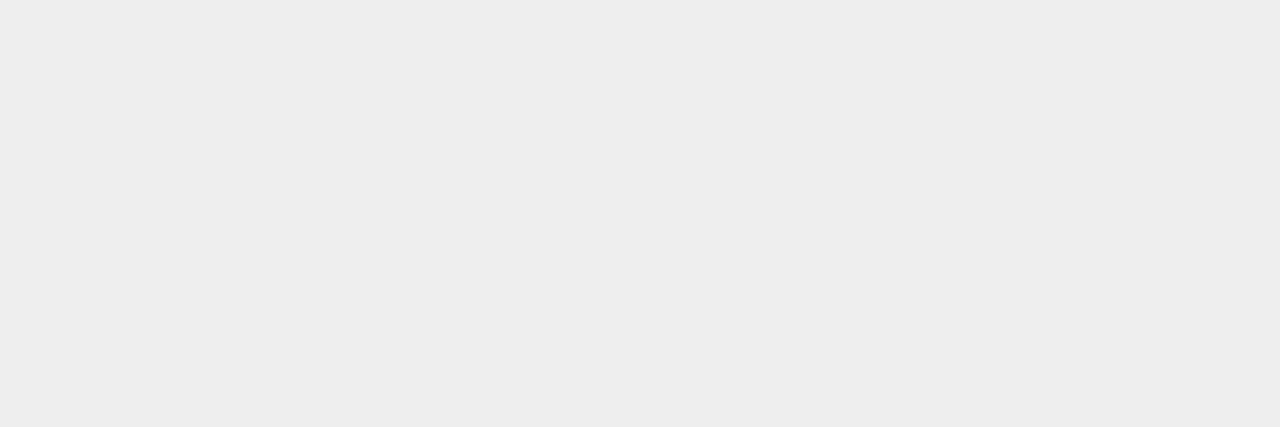
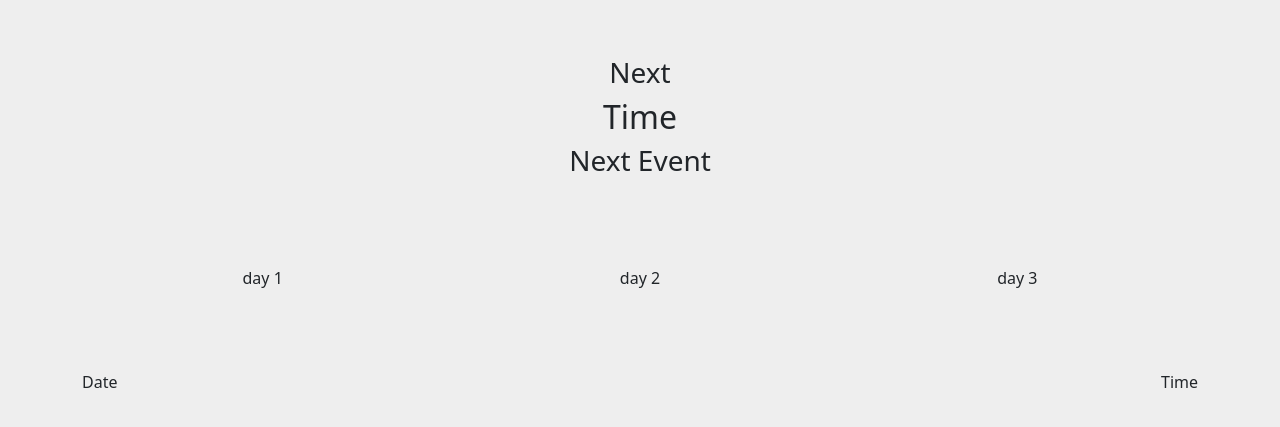
Before and after one commit to RohanDhother/Calendar, a Django app: page / in a window 1280 px wide. Before the commit the part shown is empty. Shown: the top 427 px of the page. Run offline with Django 4.2, Linux system fonts and the light colour scheme.

Commit message:
added placeholder text for mainpage

```diff
--- a/mysite/racing_calendar/templates/racing_calendar/base.html
+++ b/mysite/racing_calendar/templates/racing_calendar/base.html
@@ -19,6 +19,12 @@
   </div>
   <br>
   <footer>
+    <div class="container">
+    <div class="row">
+    <div class="col-auto me-auto">Date</div>
+    <div class="col-auto ">Time</div>
+  </div>
+  </div>
   </footer>
   <script src="https://unpkg.com/@lottiefiles/lottie-player@latest/dist/lottie-player.js"></script>
   <script src="https://cdn.jsdelivr.net/npm/bootstrap@5.1.3/dist/js/bootstrap.bundle.min.js" integrity="sha384-ka7Sk0Gln4gmtz2MlQnikT1wXgYsOg+OMhuP+IlRH9sENBO0LRn5q+8nbTov4+1p" crossorigin="anonymous"></script>
--- a/mysite/racing_calendar/templates/racing_calendar/pages/mainPage.html
+++ b/mysite/racing_calendar/templates/racing_calendar/pages/mainPage.html
@@ -2,4 +2,20 @@
 {% load static %}
 
 {% block context %}
+<div class='text-center m-4 p-3'>
+<h3>Next</h3>
+<b><h2>Time</h2>
+<h3>Next Event</h3></b>
+</div>
+<div class="row align-items-center">
+  <div class='text-center col m-4 p-3'>
+    day 1
+  </div>
+  <div class='text-center col m-4 p-3'>
+    day 2
+  </div>
+  <div class='text-center col m-4 p-3'>
+    day 3
+  </div>
+</div>
 {% endblock %}
```
